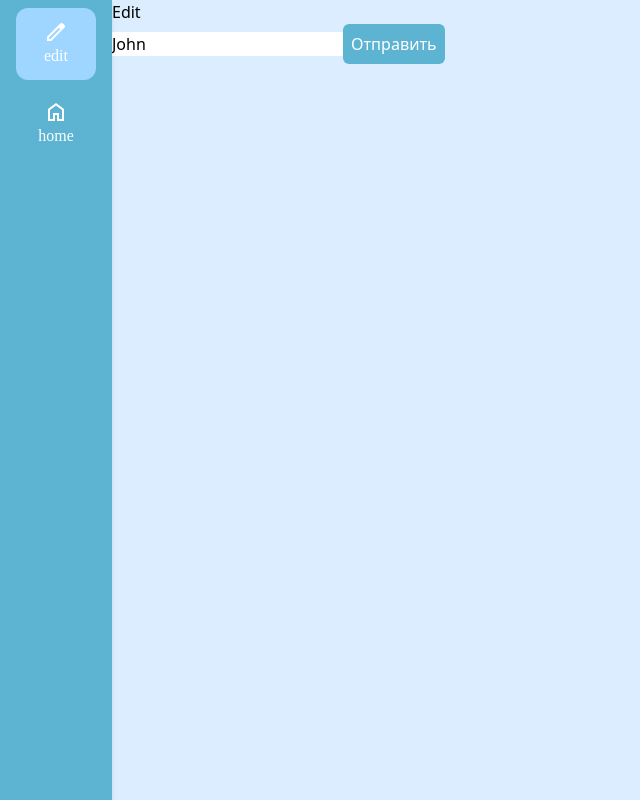
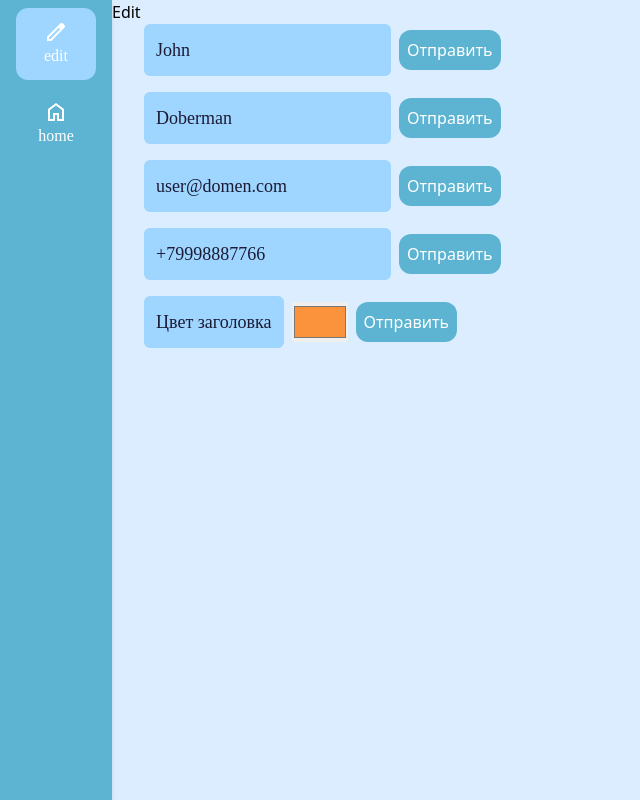
Before and after one commit to NceSova/resume-builder, a React (Vite) app: page / in a window 1280 px wide. Both pictures are taken after a click on the button "edit". Shown: the whole page, without its empty margins (0-640 px from the left). Built offline with nearby package versions, Linux system fonts and the light colour scheme.

Commit message:
refactor: HeaderEdit component

```diff
--- a/src/components/Button.tsx
+++ b/src/components/Button.tsx
@@ -1,19 +1,9 @@
-import {ReactElement} from 'react';
-
-export function Button({
-  className,
-  children,
-  onClick,
-}: {
-  className: string;
-  children: string;
-  onClick: Function;
-}) {
+export function Button(props) {
   return (
     <button
-      className={'bg-primary rounded-md p-2 text-white' + className}
-      onClick={(e) => onClick(e)}>
-      {children}
+      className={'bg-primary rounded-xl p-2 text-white' + props.className}
+      onClick={props.onClick}>
+      {props.children}
     </button>
   );
 }
--- a/src/components/HeaderEdit.tsx
+++ b/src/components/HeaderEdit.tsx
@@ -1,6 +1,7 @@
 import {ChangeEvent, useState} from 'react';
 import {Info, Resume} from '../Resume';
 import {Button} from './Button';
+import {Input} from './Input';
 
 export function HeaderEdit({
   resume,
@@ -14,25 +15,102 @@ export function HeaderEdit({
     const newResume = {...resume, info: info} as Resume;
     setResume(newResume);
   }
-  function setNewInfo(e: ChangeEvent) {
+  function setNewName(e: ChangeEvent) {
     const newInfo = {
       ...info,
       name: (e.target as HTMLInputElement).value,
     } as Info;
     setInfo(newInfo);
   }
+  function setNewLastname(e: ChangeEvent) {
+    const newInfo = {
+      ...info,
+      lastname: (e.target as HTMLInputElement).value,
+    } as Info;
+    setInfo(newInfo);
+  }
+  function setNewEmail(e: ChangeEvent) {
+    const newInfo = {
+      ...info,
+      email: (e.target as HTMLInputElement).value,
+    } as Info;
+    setInfo(newInfo);
+  }
+  function setNewPhone(e: ChangeEvent) {
+    const newInfo = {
+      ...info,
+      phone: (e.target as HTMLInputElement).value,
+    } as Info;
+    setInfo(newInfo);
+  }
+  function setNewColor(e: ChangeEvent) {
+    const newInfo = {
+      ...info,
+      color: (e.target as HTMLInputElement).value,
+    } as Info;
+    setInfo(newInfo);
+  }
   return (
-    <div className="">
-      <input
+    <div className="flex flex-col gap-4 px-8">
+      <div className="flex items-center gap-2">
+        <Input
           type="text"
-        className=""
           placeholder="Имя"
           value={info.name}
-        onChange={(e) => setNewInfo(e)}
+          onChange={(e: ChangeEvent) => setNewName(e)}
         />
         <Button className="" onClick={setNewResume}>
           Отправить
         </Button>
       </div>
+      <div className="flex items-center gap-2">
+        <Input
+          type="text"
+          placeholder="Фамилия"
+          value={info.lastname}
+          onChange={(e: ChangeEvent) => setNewLastname(e)}
+        />
+        <Button className="" onClick={setNewResume}>
+          Отправить
+        </Button>
+      </div>
+      <div className="flex items-center gap-2">
+        <Input
+          type="text"
+          placeholder="Почта"
+          value={info.email}
+          onChange={(e: ChangeEvent) => setNewEmail(e)}
+        />
+        <Button className="" onClick={setNewResume}>
+          Отправить
+        </Button>
+      </div>
+      <div className="flex items-center gap-2">
+        <Input
+          type="text"
+          placeholder="Телефон"
+          value={info.phone}
+          onChange={(e: ChangeEvent) => setNewPhone(e)}
+        />
+        <Button className="" onClick={setNewResume}>
+          Отправить
+        </Button>
+      </div>
+      <div className="flex items-center gap-2">
+        <label className="bg-secondary text-text rounded-md p-3 font-body text-lg">
+          Цвет заголовка
+        </label>
+        <input
+          type="color"
+          placeholder="цвет"
+          className="h-10 w-14"
+          value={info.color}
+          onChange={(e: ChangeEvent) => setNewColor(e)}
+        />
+        <Button className="" onClick={setNewResume}>
+          Отправить
+        </Button>
+      </div>
+    </div>
   );
 }
--- a/src/components/Input.tsx
+++ b/src/components/Input.tsx
@@ -1,10 +1,13 @@
-export function Input({
-  className,
-  children,
-  onChange,
-  placeholder,
-}: {
-  className: string;
-  children: string;
-  onChange: Function;
-}) {}
+export function Input(props) {
+  return (
+    <input
+      type={props.type}
+      onChange={props.onChange}
+      value={props.value}
+      placeholder={props.placeholder}
+      className={
+        'outline-accent bg-secondary text-text rounded-md p-3 font-body text-lg outline-2'
+      }
+    />
+  );
+}
```
Lines whose indentation alone changed are shown as unchanged.
